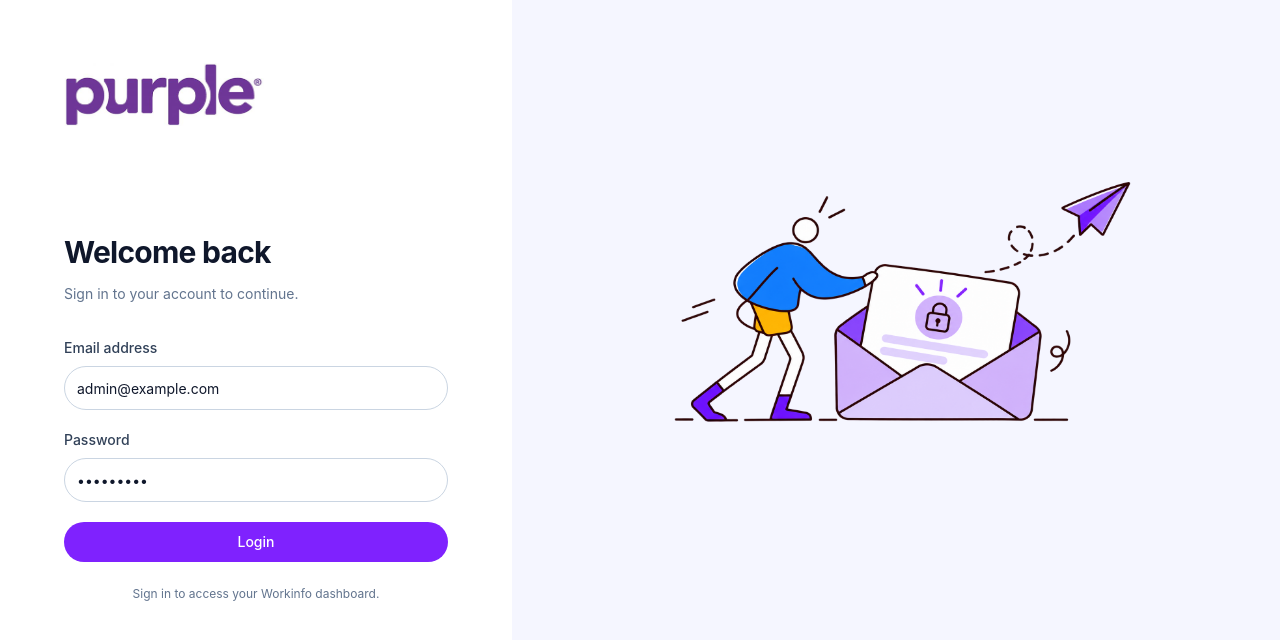
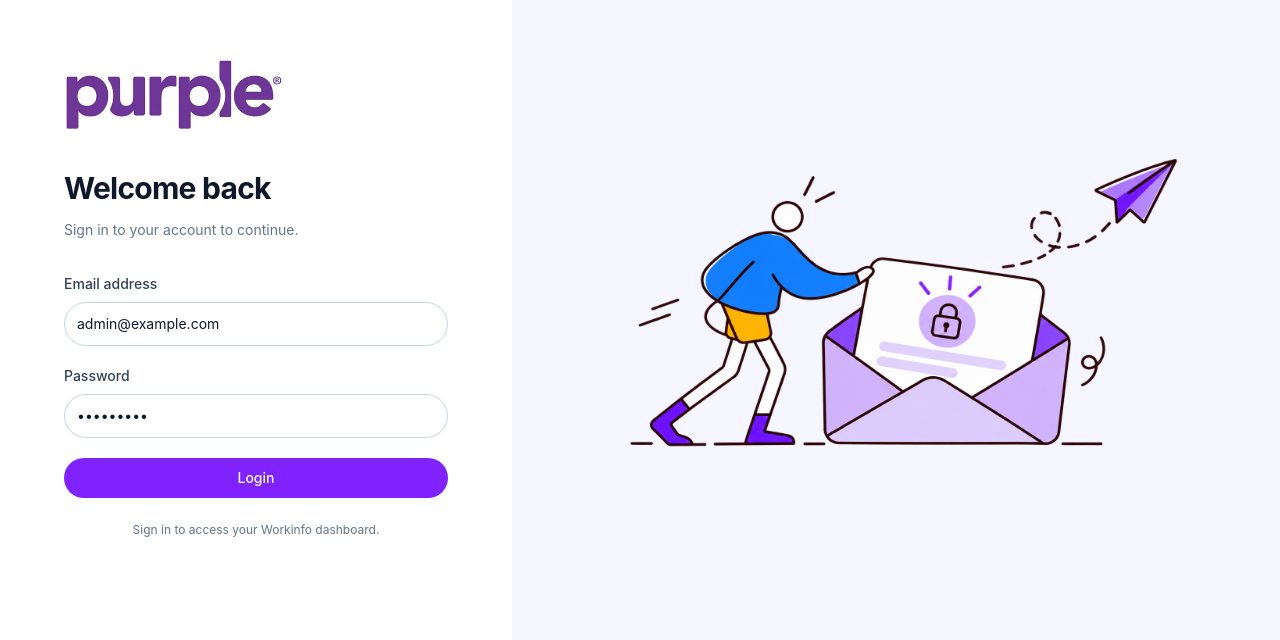
Before and after one commit to ramkumarv700/my-demo-test-work, a React (Vite) app: page /login in a window 1280 px wide. Shown: the part 102-742 px from the top of the page. Built offline with nearby package versions, Linux system fonts and the light colour scheme.

Commit message:
Updated dashboard

```diff
--- a/src/pages/Login.jsx
+++ b/src/pages/Login.jsx
@@ -7,7 +7,6 @@
 import TextField from "../components/ui/TextField"
 import loginImage from "../assets/image 1.png"
 import brandLogo from "../assets/brandLogo.png"
-
 
 function Login() {
   const dispatch = useDispatch()
@@ -50,9 +49,8 @@
           <div className="mb-10">
             <img
               src={brandLogo}
-              alt="Workinfo login illustration"
-              className="h-[200px] w-[200px] object-contain object-left"
-
+              alt="Workinfo Logo"
+              className="h-auto max-h-[100px] w-auto max-w-[220px] object-contain object-left"
             />
           </div>
 
@@ -114,19 +112,16 @@
         </div>
       </section>
 
-
       {/* Right: Image Area — 60% */}
       <section className="relative hidden min-h-screen items-center justify-center overflow-hidden bg-[#F5F6FF] p-8 lg:flex xl:p-12">
         <div className="flex h-full w-full items-center justify-center">
           <img
             src={loginImage}
             alt="Workinfo login illustration"
-            className="h-[500px] w-[500px] object-contain"
-
+            className="block h-auto max-h-[80vh] w-full max-w-[600px] object-contain"
           />
         </div>
       </section>
-
 
     </main>
   )
```
